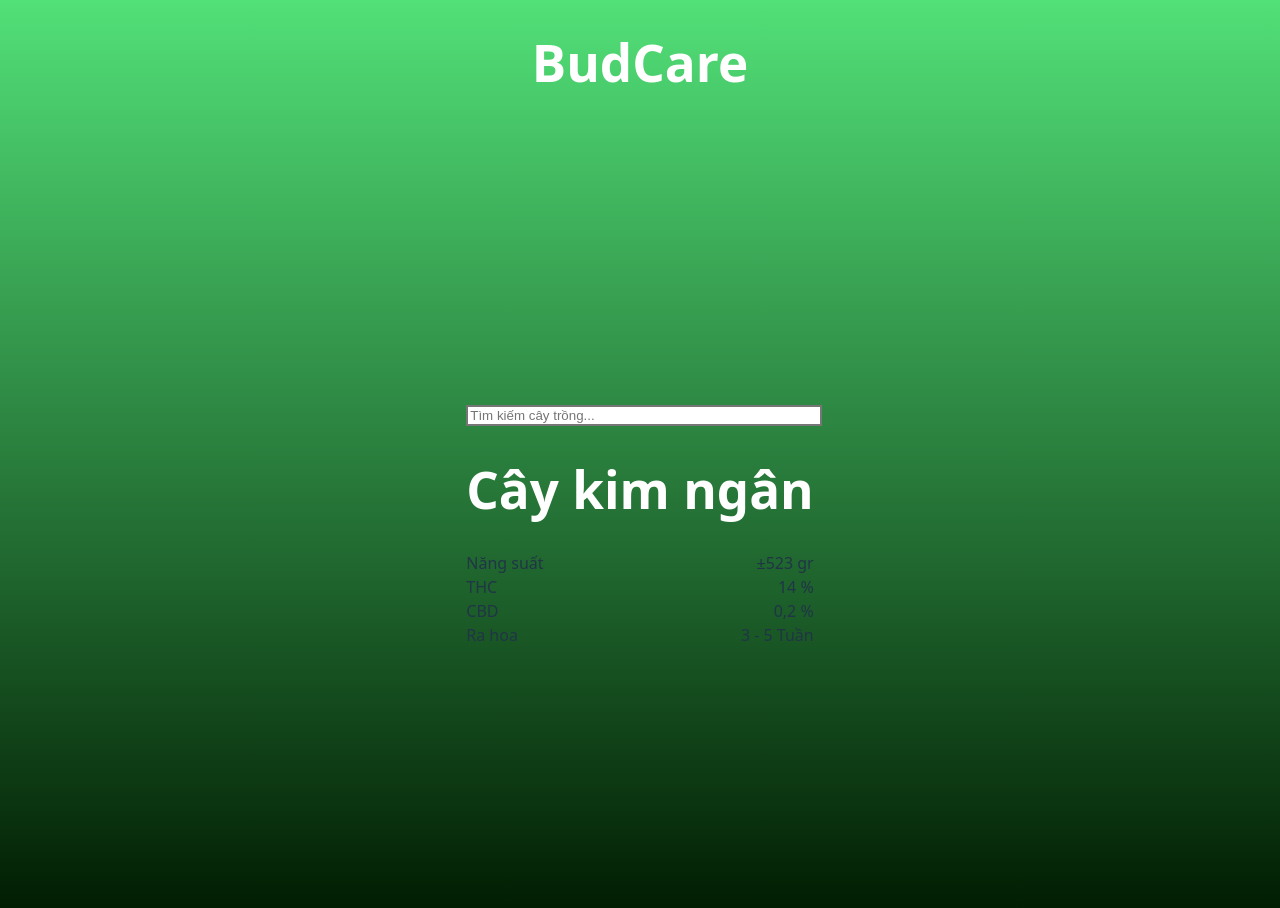
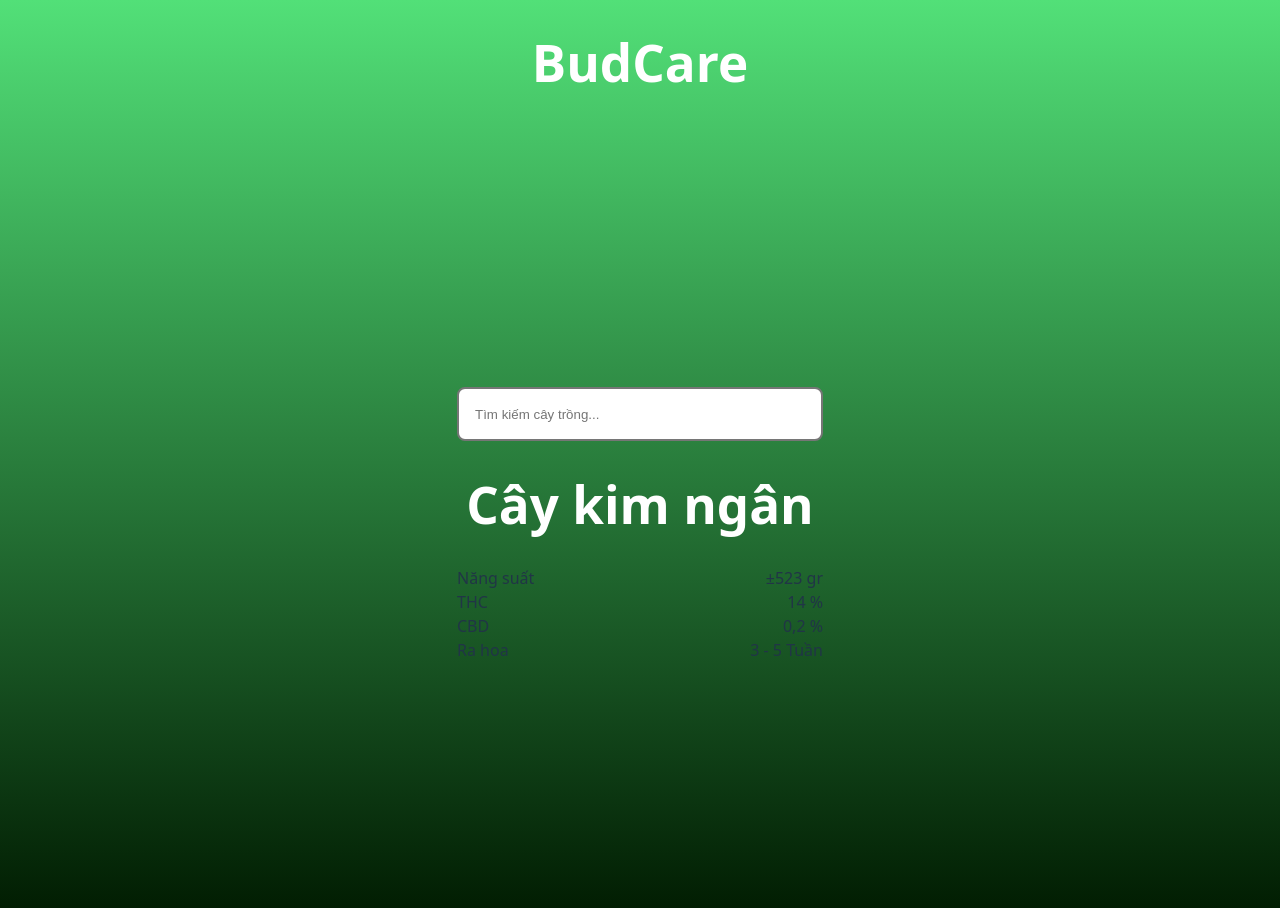
Before and after one commit to lnun187/DADN_Smart_farm, a React (Vite) app in the folder my-react-app/: page /plan-details in a window 1280 px wide. Shown: the top 908 px of the page. Built offline with nearby package versions, Linux system fonts and the light colour scheme.

Commit message:
PlanDetails

```diff
--- a/my-react-app/src/components/SearchBar.tsx
+++ b/my-react-app/src/components/SearchBar.tsx
@@ -1,18 +1,26 @@
 import React from "react";
-
 
 interface SearchBarProps {
   placeholder?: string;
   onSearch?: (value: string) => void;
 }
 
-const SearchBar: React.FC<SearchBarProps> = ({ placeholder = "Tìm kiếm...", onSearch }) => {
+const SearchBar: React.FC<SearchBarProps> = ({ placeholder, onSearch }) => {
   return (
-    <div className="relative w-full max-w-lg">
+    <div className="flex justify-center w-full mt-6">
       <input
         type="text"
-        placeholder={placeholder}
-        className="w-full pl-12 pr-4 py-4 text-lg rounded-xl border-2 border-gray-300 focus:border-green-500 focus:outline-none shadow-md transition-all"
+        placeholder={placeholder || "Tìm kiếm cây trồng..."}
+        className="border-2 border-gray-300 focus:border-green-500 focus:outline-none shadow-md text-2xl"
+        style={{
+          width: "330px",
+          height: "22px",
+          borderRadius: "8px",
+          paddingTop: "14px",
+          paddingRight: "16px",
+          paddingBottom: "14px",
+          paddingLeft: "16px",
+        }}
         onChange={(e) => onSearch && onSearch(e.target.value)}
       />
     </div>
--- a/my-react-app/src/details/PlanDetails.tsx
+++ b/my-react-app/src/details/PlanDetails.tsx
@@ -11,7 +11,7 @@ const PlantDetails: React.FC = () => {
       <SearchBar placeholder="Tìm kiếm cây trồng..." onSearch={setSearchValue} />
 
       {/* Khối thông tin */}
-      <div className="bg-white p-8 rounded-lg shadow-2xl max-w-md w-full mt-6">
+      <div className="bg-white p-2 rounded-lg shadow-2xl max-w-md w-full mt-6">
         <h1 className="text-3xl font-bold text-green-800 mb-6 text-center">Cây kim ngân</h1>
         <div className="space-y-4">
           <div className="flex justify-between">
```
